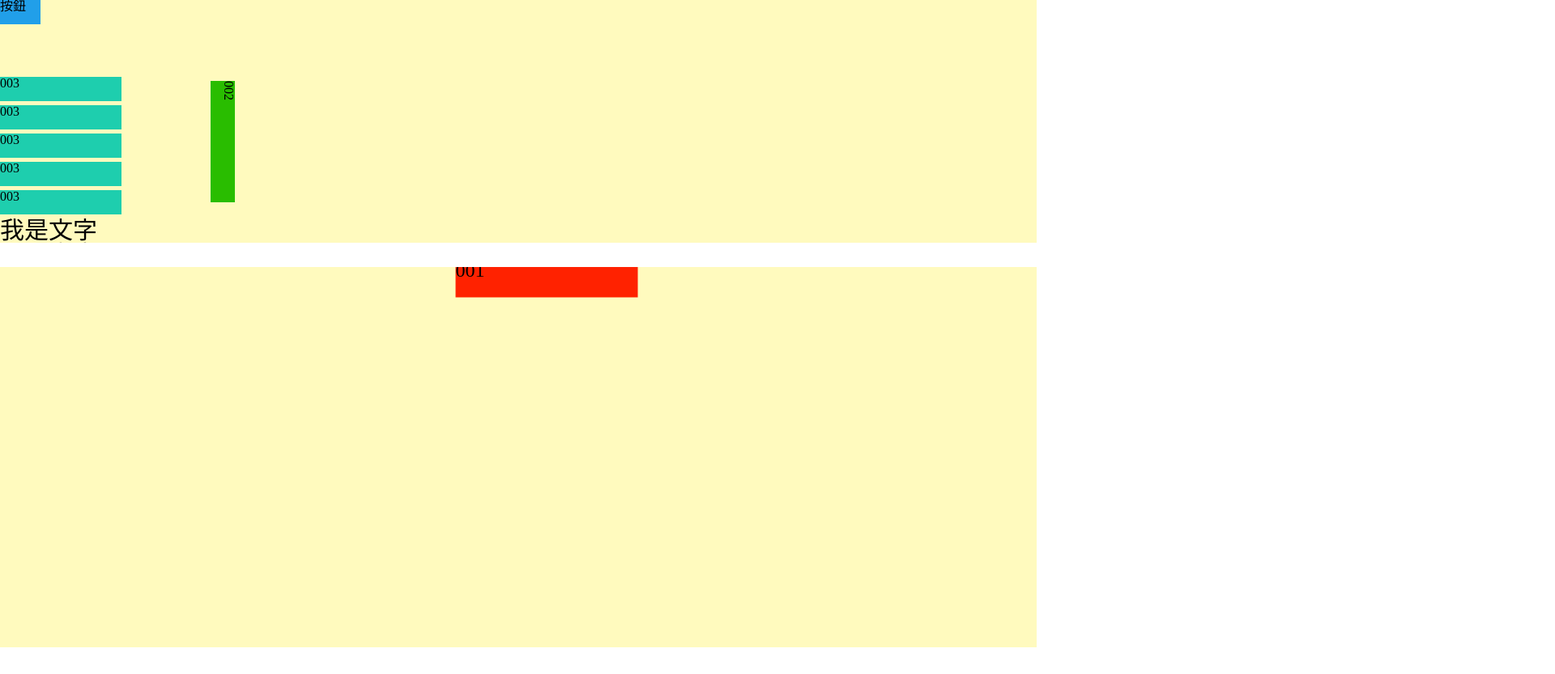
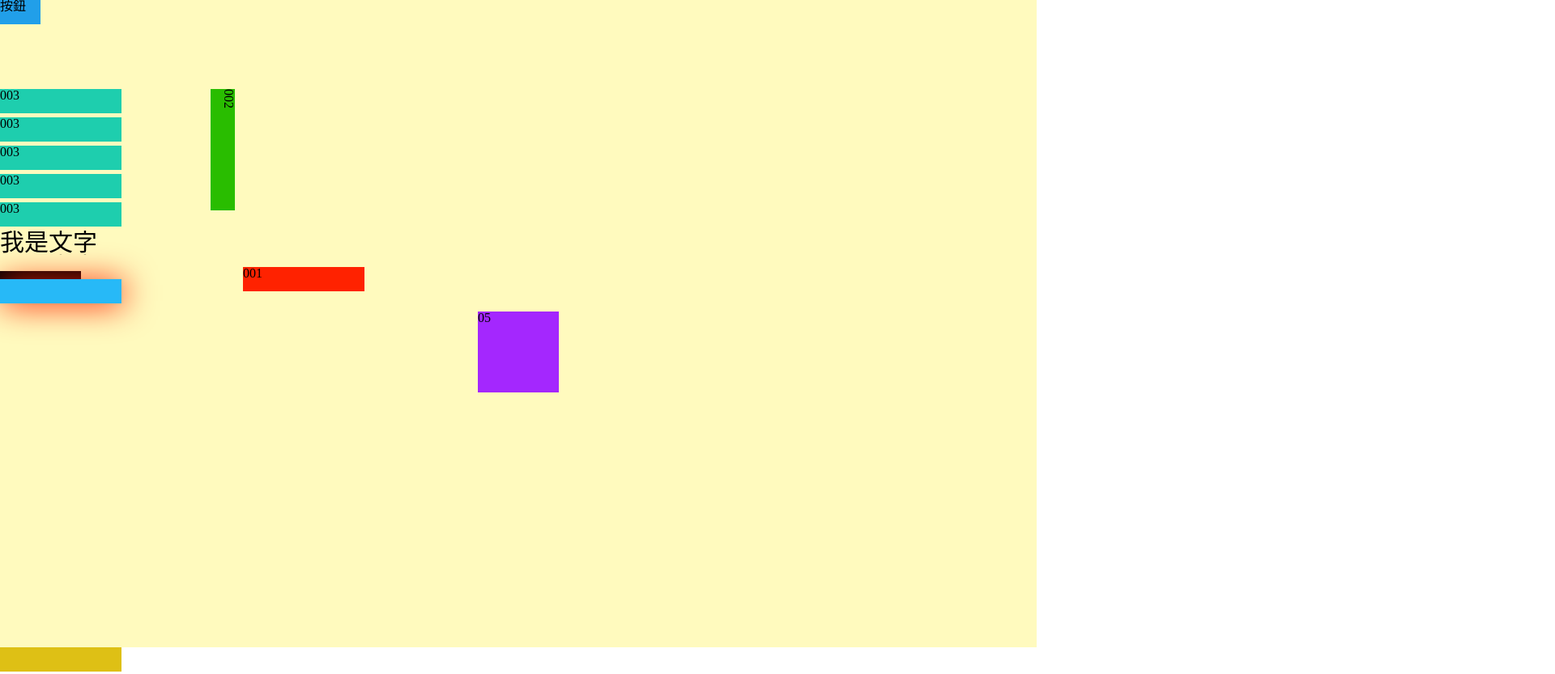
Before and after one commit to sexfat/cd105, a website: page tweenmax.html in a window 1280 px wide. Shown: the top 833 px of the page at 81% size, 1920 px wide, since content can reach past the window. Drawn offline with nearby package versions, Linux system fonts and the light colour scheme.

Commit message:
add reation

```diff
--- a/js/tweenmax.js
+++ b/js/tweenmax.js
@@ -6,21 +6,21 @@
 
 // })
 
-TweenMax.fromTo('.box_01', 2, {
-    x: 100,
+TweenMax.fromTo('.section_01 .box_01', 2, {
+    x: 0,
     opacity: 0
 }, {
-    x: 300,
+    x: 0,
     opacity: 1,
     ease: Back.easeOut,
-    scale: 1.5,
     rotation: 360,
+    transformOrigin: 'right bottom',
     backgroundColor: '#f20',
     repeat: 1,
     repeatDelay: 1
 });
 
-TweenMax.set('.box_02', {
+TweenMax.set('.section_01 .box_02', {
     x: 200,
     y: 100,
     rotation: 90
@@ -29,7 +29,7 @@ TweenMax.set('.box_02', {
 
 var _btn = document.getElementById('btn');
 _btn.onclick = function () {
-    TweenMax.staggerFromTo('.box_03', 1, {
+    TweenMax.staggerFromTo('.section_01 .box_03', 1, {
         x: 0
     }, {
         x: 100,
@@ -38,11 +38,46 @@ _btn.onclick = function () {
 };
 
 
-TweenMax.fromTo('.text-inner', .5, {
-    y: -100
+TweenMax.fromTo('.section_01 .text-inner', .5, {
+    y: -100,
+    textShadow: "0px 0px 50px #000",
+    color: "none"
 }, {
-    y: 0
-    // ease: Elastic.easeOut
+    y: 0,
+    textShadow: "0px 0px 0px #000"
 });
 
-TweenMax.to('.width' ,1,{ scaleX: 50})
+// TweenMax.to('.box_04',1,{
+//     boxShadow: '1px 1px 20px #000'
+// })
+
+
+
+// TweenMax.to('.section_01 .width', 1, {
+//     width: '500px',
+//     backgroundColor: '#333',
+//     repeat: 2
+// });
+
+TweenMax.fromTo('.box_04', 1, {
+    boxShadow: '2px 2px 40px #333',
+}, {
+    boxShadow: '2px 2px 40px #f20',
+    repeat: -1,
+    yoyo: true
+})
+
+
+
+TweenMax.to('.box_05', 1, {
+    rotationY: 360,
+    transformOrigin:"left 50% -200",
+    transformPerspective:600,
+    repeat: -1,
+    ease: Power0.easeNone
+})
+
+
+
+
+console.log('end ok');
--- a/sass/tweenmax.scss
+++ b/sass/tweenmax.scss
@@ -13,6 +13,7 @@
     width: 150px;
     height: 30px;
     background-color: rgb(222, 192, 21);
+    margin-bottom: 10px;
 }
 
 
@@ -43,9 +44,10 @@
         display: block;
     }
     .width {
+        margin-top: 20px;
         width: 100px;
-        height: 30px;
-        background-color: #fff;
+        height: 10px;
+        background-color: rgb(0, 0, 0);
     }
     .box_02 {
        background-color: rgb(41, 189, 0);
@@ -54,6 +56,15 @@
         background-color: rgb(30, 206, 174);
         margin:5px 0px;
      }
+     .box_04 {
+         background-color: rgb(39, 185, 247);
+     }
+     .box_05 {
+        background-color: rgb(164, 39, 254);
+        @include margin-auto();
+        width: 100px;
+        height: 100px;
+    }
 
 
 }
@@ -63,4 +74,5 @@
 
 
 
+
 }
--- a/tweenmax.html
+++ b/tweenmax.html
@@ -26,12 +26,15 @@
             </div>
         </div>
         <div class="width"></div>
+        <div class="box box_04"></div>
+        <div class="box box_05">05</div>
 
 
 
 
     </div>
     <div class="section section_02">
+        <div class="box box_01"></div>
 
     </div>
 
```
Also changed, not shown: css/tweenmax.css.
